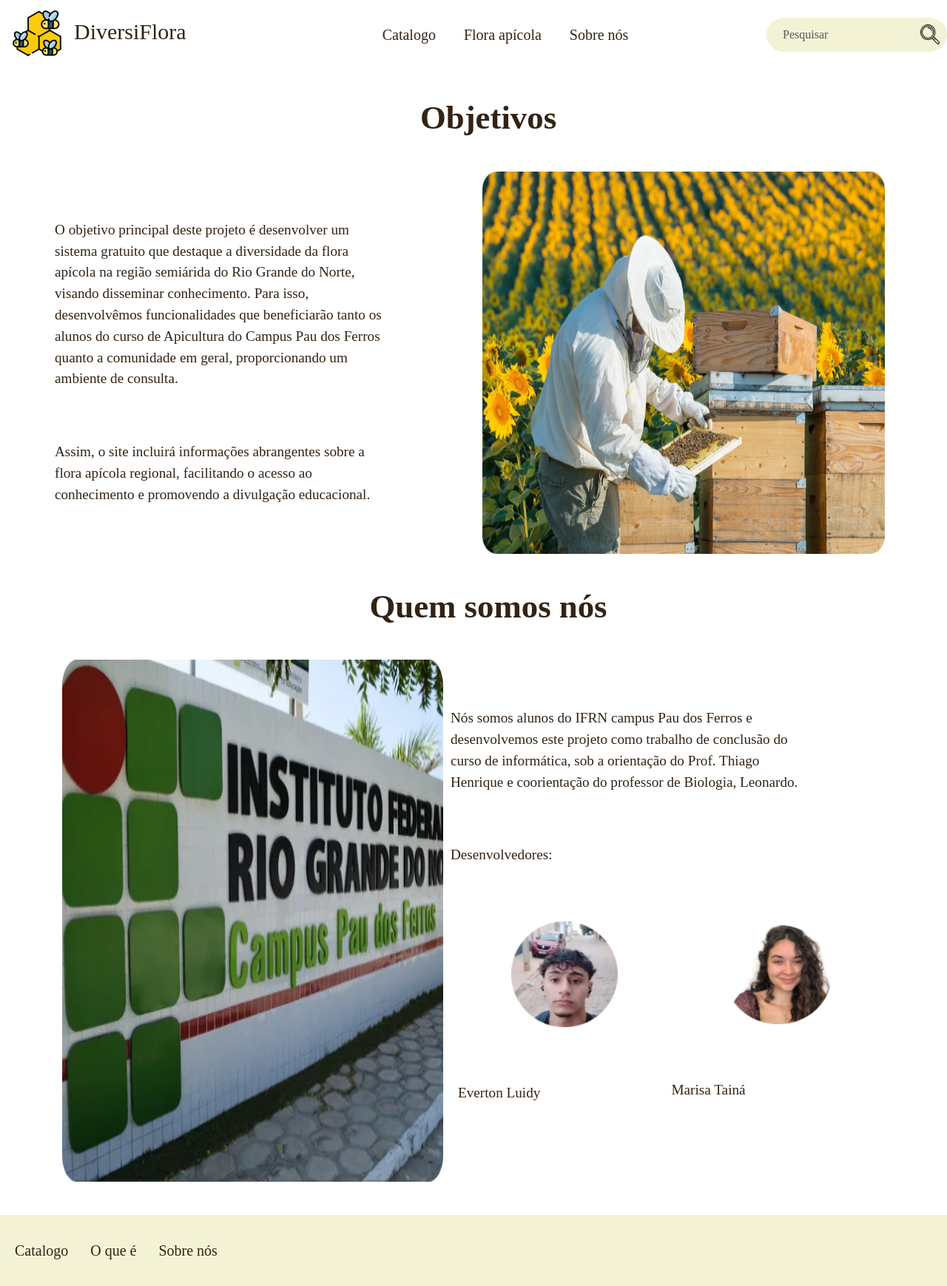
After one commit to everton-l/projeto-final-pi, a Django app: page /sobre/ in a window 1280 px wide. The commit adds this page. Shown: the whole page at 74% size. Run offline with Django 4.2, Linux system fonts and the light colour scheme; parts of the project's set-up code (start-up, migrations or seed data) failed here and were passed over.

Commit message:
sobre-nos

```diff
--- a/core/templates/index.html
+++ b/core/templates/index.html
@@ -1,6 +1,8 @@
 {% extends 'base.html' %}
 {% load static %}
+{% block style %}
 <link rel="stylesheet" href="{% static 'css/index.css' %}">
+{% endblock %}
 {% block center %}
 
 <main>
--- /dev/null
+++ b/core/templates/sobre.html
@@ -0,0 +1,55 @@
+{% extends 'base.html' %}
+{% load static %}
+
+{% block style %}
+<link rel="stylesheet" href="{% static 'css/sobre.css' %}">
+{% endblock %}
+
+{% block center %}
+
+<main>
+    <h1>Objetivos</h1>
+
+    <div class="div">
+        <section>
+            <p>O objetivo principal deste projeto é desenvolver um sistema gratuito que destaque a diversidade da flora
+                apícola na região semiárida do Rio Grande do Norte, visando disseminar conhecimento.  Para isso, desenvolvêmos
+                funcionalidades que beneficiarão tanto os alunos do curso de Apicultura do Campus Pau dos Ferros quanto a
+                comunidade em geral, proporcionando um ambiente de consulta.</p>
+
+            <p>Assim, o site incluirá informações abrangentes sobre a flora apícola regional, facilitando o
+                acesso ao conhecimento e promovendo a divulgação educacional.</p>
+        </section>
+
+        <img src="{% static 'imagens/Rectangle 79.png' %}" class="img" alt="">
+    </div>
+
+    <h1>Quem somos nós</h1>
+
+    <div class="div">
+        <img src="{% static 'imagens/Rectangle 75.png' %}" class="img" alt="">
+
+        <section>
+            <p>Nós somos alunos do IFRN campus Pau dos Ferros e desenvolvemos este projeto
+                como trabalho de conclusão do curso de informática, sob a orientação do Prof. Thiago Henrique e
+                coorientação do professor de Biologia, Leonardo.</p>
+
+            <div>
+                <p>Desenvolvedores:</p>
+
+                <div class="dev">
+                    <section class="devs">
+                        <img src="{% static 'imagens/Ellipse 2.png' %}"  class="img" alt="">
+                        <p class="nome">Everton Luidy</p>
+                    </section>
+                    <section class="devs">
+                        <img src="{% static 'imagens/Ellipse 1.png' %}" class="img" alt="">
+                        <p class="nome">Marisa Tainá</p>
+                    </section>
+                </div>
+            </div>
+        </section>
+    </div>
+</main>
+
+{% endblock %}
--- a/core/views.py
+++ b/core/views.py
@@ -62,3 +62,6 @@ class AdminList(ListView):
     model = Flores
     template_name = 'list-forms.html'
     context_object_name = 'flor'
+
+def sobre(request):
+    return render(request, 'sobre.html')
--- a/main/urls.py
+++ b/main/urls.py
@@ -29,5 +29,6 @@ urlpatterns = [
     path('form/', login_required(views.PostagemCriar.as_view()), name='postagem-form'),
     path('form/', login_required(views.FlorCriar.as_view()), name='flor-form'),
     path('forms/', login_required(views.AdminList.as_view()), name='admin'),
+    path('sobre/', views.sobre, name='sobre'),
     path('accounts/',include('usuarios.urls')),
 ]+ static(settings.MEDIA_URL, document_root=settings.MEDIA_ROOT)
--- /dev/null
+++ b/static/css/sobre.css
@@ -0,0 +1,45 @@
+h1{
+    width: 100%;
+    text-align: center;
+    margin: 40px 20px;
+}
+
+.div, .dev{
+    display: flex;
+    justify-content: space-around;
+    margin: 40px 10px;
+}
+
+main{
+    width: 90%;
+    margin: auto;
+}
+
+p{
+    width: 80%;
+}
+
+.img{
+    width: 100%;
+}
+
+.nome{
+    width: 100%;
+}
+
+.devs{
+    width: 50%;
+    display: flex;
+    flex-direction: column;
+    justify-content: center;
+    align-items: center;
+}
+
+.devs > img{
+    width: 50%;
+}
+
+.dev{
+    justify-content: center;
+    align-items: center;
+}
--- a/templates/base.html
+++ b/templates/base.html
@@ -21,8 +21,8 @@
         <nav>
             <ul>
                 <a class="a" href="{% url 'listagem' %}"><li class="nav-link active"></li>Catalogo</a>
-                <a class="a" href=""><li class="nav-link active"></li>O que é</a>
-                <a class="a" href=""><li class="nav-link active"></li>Sobre nós</a>
+                <a class="a" href=""><li class="nav-link active"></li>Flora apícola</a>
+                <a class="a" href="{% url 'sobre' %}"><li class="nav-link active"></li>Sobre nós</a>
             </ul>
         </nav>
 
```
Also changed, not shown: static/imagens/Ellipse 1.png (added), static/imagens/Ellipse 2.png (added), static/imagens/Rectangle 75.png (added), static/imagens/Rectangle 79.png (added), static/imagens/instagram (2).png (deleted), static/imagens/twitter.png (deleted).
